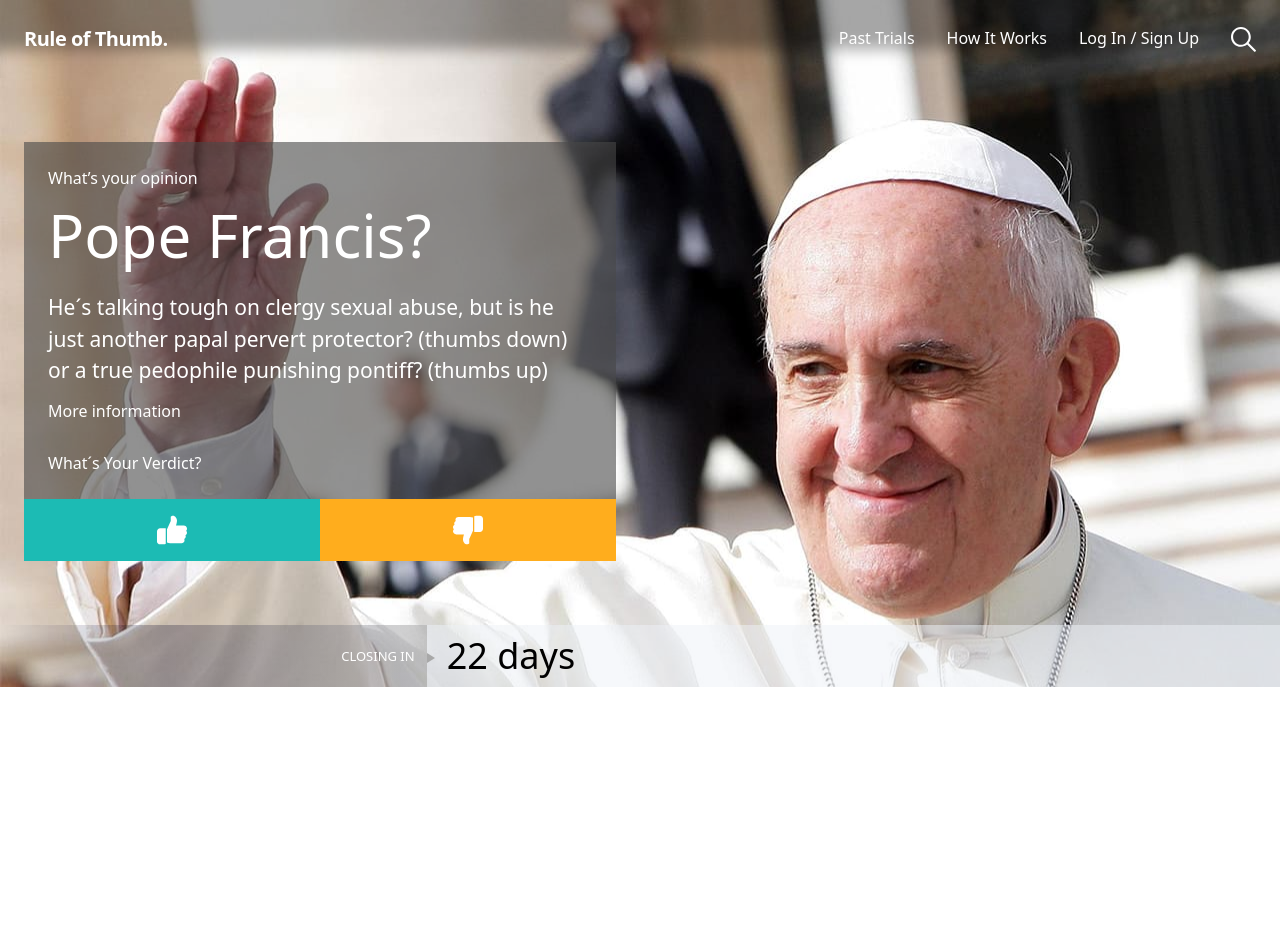
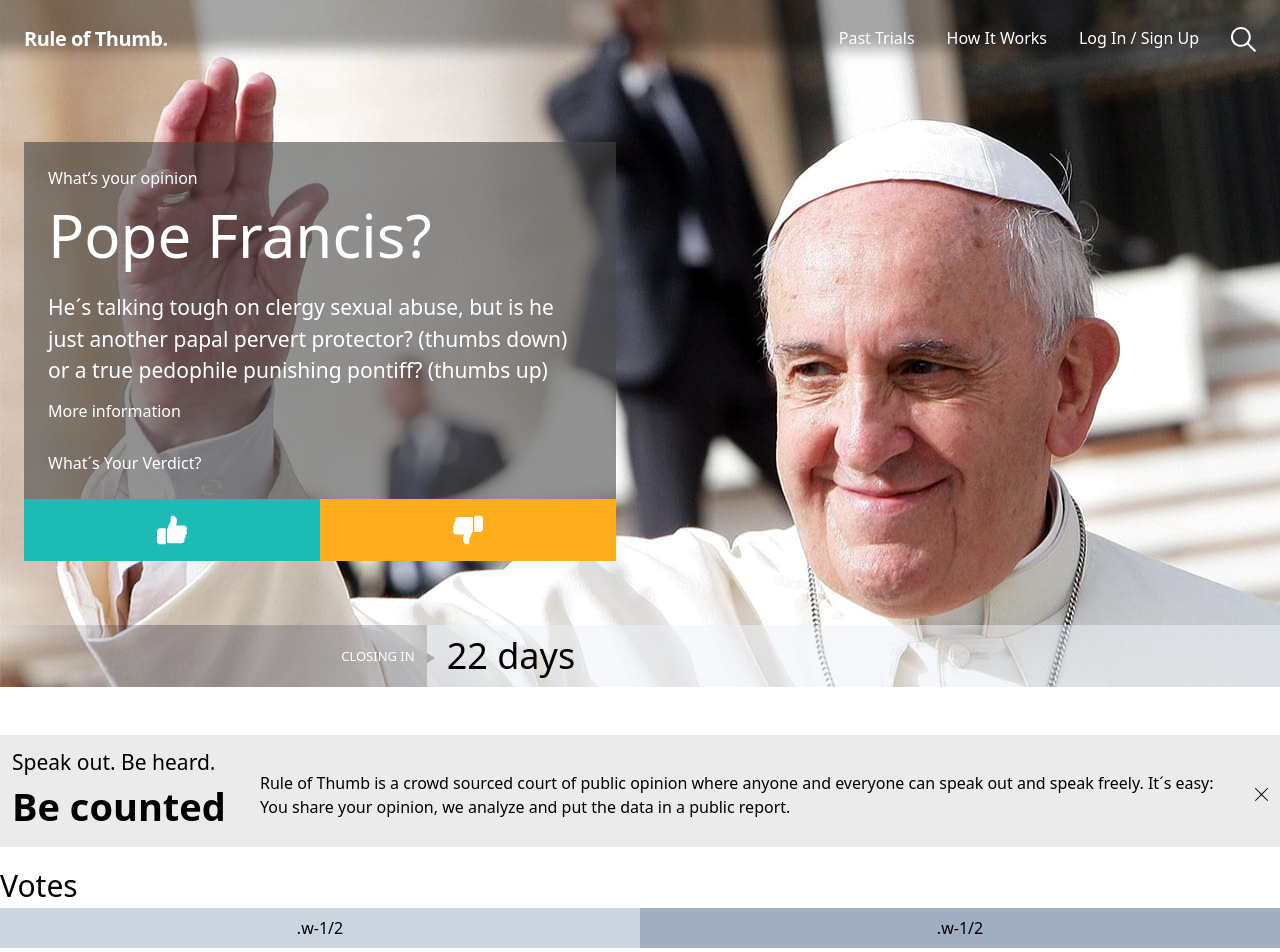
Before and after one commit to leovafme/zemoga-ui-test, a React (Create React App) app: page / in a window 1280 px wide. Shown: the top 952 px of the page. Before the commit the page ends 800 px from the top, so only its background shows below. Built offline with nearby package versions, Linux system fonts and the light colour scheme.

Commit message:
add message section

```diff
--- a/src/App.css
+++ b/src/App.css
@@ -109,3 +109,15 @@
 .home__section--closing-right > .text {
     font-size: 36px;
 }
+
+.home__section--message {
+    background: #ebebeb;
+}
+
+.home__section--message-text1 {
+    font-size: 21px;
+}
+
+.home__section--message-text2 {
+    font-size: 38px;
+}
--- a/src/App.js
+++ b/src/App.js
@@ -1,6 +1,7 @@
 import React from 'react';
 import './App.css';
 import searchIco from './assets/img/search.svg';
+import cancelIco from './assets/img/cancel.svg';
 import Card from "./components/Card";
 
 function App() {
@@ -57,6 +58,36 @@ function App() {
                 </div>
             </div>
         </div>
+
+        <div className="lg:container lg:mx-auto">
+            <div className="md:flex p-3 home__section--message">
+
+                <div className="flex items-center md:flex-shrink-0">
+                    <div className="rounded-lg md:w-56">
+                        <span className="home__section--message-text1">Speak out. Be heard.</span>
+                        <br />
+                        <span className="home__section--message-text2 font-bold">Be counted</span>
+                    </div>
+                </div>
+                <div className="flex items-center mt-4 md:mt-0 md:ml-6">
+                    <p className="mt-2">Rule of Thumb is a crowd sourced court of public opinion where anyone and everyone can speak out and speak freely. It´s easy: You share your opinion, we analyze and put the data in a public report.</p>
+                </div>
+
+                <div className="flex items-center mt-1 md:mt-0 md:ml-6">
+                    <p className="mt-2 cursor-pointer">
+                        <img src={cancelIco} width="20" />
+                    </p>
+                </div>
+            </div>
+
+            <h2 className="block mt-4 text-3xl">Votes</h2>
+
+            <div class="flex mb-4">
+                <div class="w-1/2 sm:w-full p-2 bg-gray-400 text-center">.w-1/2</div>
+                <div class="w-1/2 sm:w-full p-2 bg-gray-500 text-center">.w-1/2</div>
+            </div>
+        </div>
+
     </>
   );
 }
```
Also changed, not shown: src/assets/img/cancel.svg (added).
